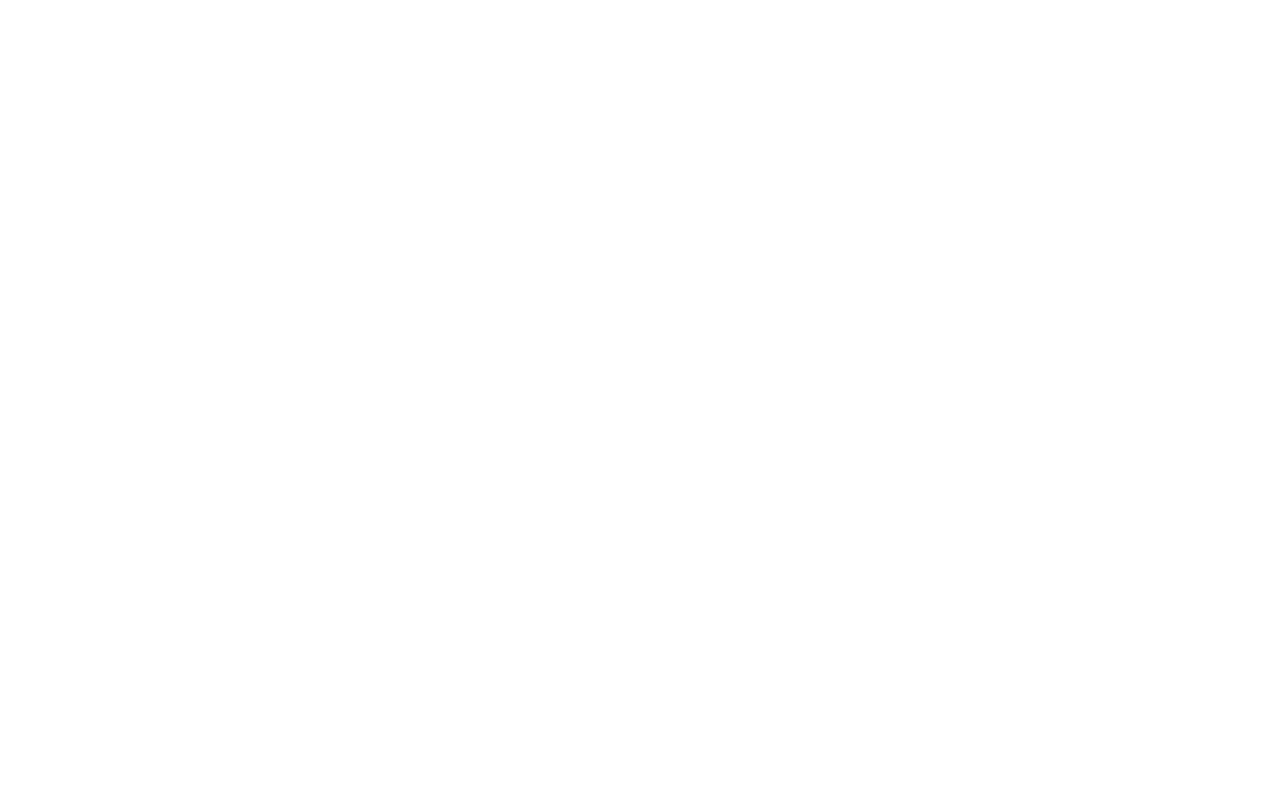
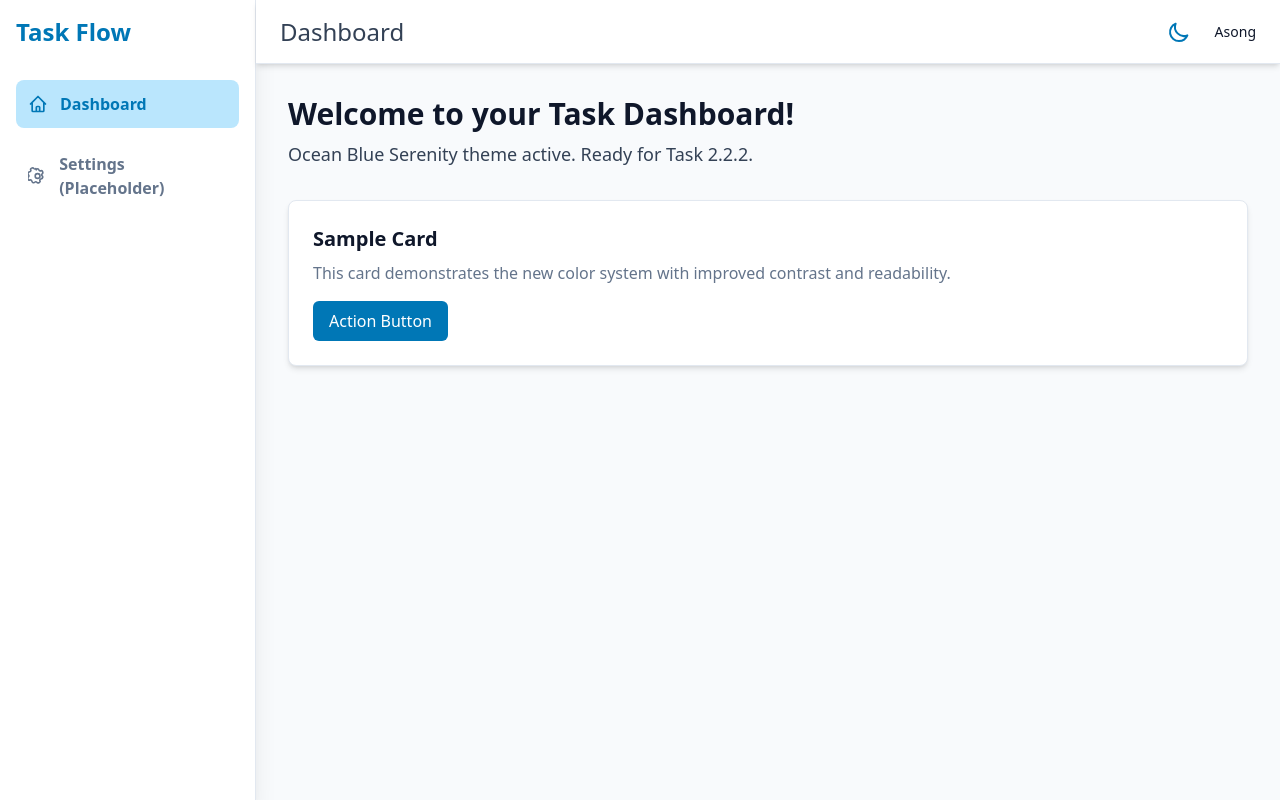
Before and after one commit to CourageAyim/task-manager-app, a Vue app in the folder client/: page /dashboard in a window 1280 px wide. Before the commit this address had no page. Built offline with nearby package versions, Linux system fonts and the light colour scheme.

Commit message:
feat(layout): implement AppLayout component with Ocean Blue palette and working dark mode toggle

```diff
--- /dev/null
+++ b/client/src/components/AppLayout.vue
@@ -0,0 +1,112 @@
+<template>
+  <div class="flex h-screen transition-colors duration-300"
+       :class="[isDark ? 'bg-bg-dark-base' : 'bg-bg-light-base']">
+
+    <!-- Sidebar -->
+    <aside class="w-64 flex-shrink-0 shadow-xl p-4 transition-colors duration-300"
+           :class="[isDark ? 'bg-bg-dark-elevated' : 'bg-bg-light-elevated border-r border-border-light']">
+      <div class="text-2xl font-black mb-8"
+           :class="[isDark ? 'text-accent-primary' : 'text-accent-dark-primary']">
+        Task Flow
+      </div>
+
+      <nav class="space-y-3">
+        <!-- Dashboard Link -->
+        <router-link to="/dashboard"
+          class="flex items-center p-3 font-semibold rounded-lg transition-all duration-150"
+          :class="{
+            'text-accent-primary bg-bg-dark-header': $route.path === '/dashboard' && isDark,
+            'text-accent-dark-primary bg-bg-light-active': $route.path === '/dashboard' && !isDark,
+            'text-text-dark-secondary hover:bg-bg-dark-header hover:text-text-dark-primary': isDark && $route.path !== '/dashboard',
+            'text-text-light-secondary hover:bg-bg-light-hover hover:text-text-light-primary': !isDark && $route.path !== '/dashboard',
+          }"
+        >
+          <svg class="w-5 h-5 mr-3" fill="none" stroke="currentColor" viewBox="0 0 24 24" xmlns="http://www.w3.org/2000/svg">
+            <path stroke-linecap="round" stroke-linejoin="round" stroke-width="2" d="M3 12l2-2m0 0l7-7 7 7M5 10v10a1 1 0 001 1h3m10-11l2 2m-2-2v10a1 1 0 01-1 1h-3m-6 0a1 1 0 001-1v-4a1 1 0 011-1h2a1 1 0 011 1v4a1 1 0 001 1m-6 0h6"></path>
+          </svg>
+          Dashboard
+        </router-link>
+
+        <!-- Settings Link (Placeholder) -->
+        <a href="#"
+           class="flex items-center p-3 font-semibold rounded-lg transition-colors duration-150"
+           :class="[
+             isDark ? 'text-text-dark-tertiary hover:bg-bg-dark-header hover:text-text-dark-secondary' : 'text-text-light-tertiary hover:bg-bg-light-hover hover:text-text-light-secondary'
+           ]">
+          <svg class="w-5 h-5 mr-3" fill="none" stroke="currentColor" viewBox="0 0 24 24" xmlns="http://www.w3.org/2000/svg">
+            <path stroke-linecap="round" stroke-linejoin="round" stroke-width="2" d="M10.325 4.317c.426-1.756 2.924-1.756 3.35 0a1.724 1.724 0 002.573 1.066c1.543-.942 3.33 2.653 1.481 3.975a1.724 1.724 0 00.04 2.515c1.285 1.144.697 3.237-1.702 3.857a1.724 1.724 0 00-1.066 2.573c.942 1.543-2.653 3.33-3.975 1.481a1.724 1.724 0 00-2.515.04c-1.144 1.285-3.237.697-3.857-1.702a1.724 1.724 0 00-2.573-1.066c-1.543.942-3.33-2.653-1.481-3.975a1.724 1.724 0 00-.04-2.515c-1.285-1.144-.697-3.237 1.702-3.857a1.724 1.724 0 001.066-2.573c-.942-1.543 2.653-3.33 3.975-1.481a1.724 1.724 0 002.515-.04z"></path>
+            <path stroke-linecap="round" stroke-linejoin="round" stroke-width="2" d="M15 12a3 3 0 11-6 0 3 3 0 016 0z"></path>
+          </svg>
+          Settings (Placeholder)
+        </a>
+      </nav>
+    </aside>
+
+    <!-- Main Content Area -->
+    <div class="flex flex-col flex-grow">
+
+      <!-- Header -->
+      <header class="h-16 flex items-center justify-between px-6 shadow-md z-10 transition-colors duration-300"
+              :class="[
+                isDark ? 'bg-bg-dark-header text-text-dark-primary border-b border-border-dark' : 'bg-bg-light-header text-text-light-primary border-b border-border-light'
+              ]">
+        <h1 class="text-2xl font-light"
+            :class="[isDark ? 'text-text-dark-secondary' : 'text-text-light-secondary']">
+          Dashboard
+        </h1>
+
+        <div class="flex items-center space-x-4">
+          <!-- Theme Toggle Button -->
+          <button @click="toggleDark"
+                  class="p-2 rounded-full transition-all duration-200"
+                  :class="[
+                    isDark ? 'text-accent-primary hover:bg-bg-dark-base' : 'text-accent-dark-primary hover:bg-bg-light-hover'
+                  ]">
+            <!-- Moon Icon (Light Mode) -->
+            <svg v-if="!isDark" class="w-6 h-6" fill="none" stroke="currentColor" viewBox="0 0 24 24" xmlns="http://www.w3.org/2000/svg">
+              <path stroke-linecap="round" stroke-linejoin="round" stroke-width="2" d="M20.354 15.354A9 9 0 018.646 3.646 9.003 9.003 0 0012 21a9.003 9.003 0 008.354-5.646z"></path>
+            </svg>
+            <!-- Sun Icon (Dark Mode) -->
+            <svg v-else class="w-6 h-6" fill="none" stroke="currentColor" viewBox="0 0 24 24" xmlns="http://www.w3.org/2000/svg">
+              <path stroke-linecap="round" stroke-linejoin="round" stroke-width="2" d="M12 3v1m0 16v1m9-9h-1M4 12H3m15.364 6.364l-.707-.707M6.343 6.343l-.707-.707m12.728 0l-.707.707M6.343 17.657l-.707.707M16 12a4 4 0 11-8 0 4 4 0 018 0z"></path>
+            </svg>
+          </button>
+          <span class="font-medium text-sm"
+                :class="[isDark ? 'text-text-dark-primary' : 'text-text-light-primary']">
+            Asong
+          </span>
+        </div>
+      </header>
+
+      <!-- Main Content -->
+      <main class="flex-grow overflow-auto p-8">
+        <slot></slot>
+      </main>
+    </div>
+  </div>
+</template>
+
+<script setup>
+import { ref, onMounted } from 'vue';
+import { useRoute } from 'vue-router';
+
+const isDark = ref(document.documentElement.classList.contains('dark'));
+
+const toggleDark = () => {
+  isDark.value = !isDark.value;
+  document.documentElement.classList.toggle('dark');
+  localStorage.setItem('theme', isDark.value ? 'dark' : 'light');
+};
+
+onMounted(() => {
+  if (localStorage.getItem('theme') === 'dark' || (!('theme' in localStorage) && window.matchMedia('(prefers-color-scheme: dark)').matches)) {
+    document.documentElement.classList.add('dark');
+    isDark.value = true;
+  } else {
+    document.documentElement.classList.remove('dark');
+    isDark.value = false;
+  }
+});
+
+const $route = useRoute();
+</script>
--- a/client/src/router/index.js
+++ b/client/src/router/index.js
@@ -1,7 +1,7 @@
 import { createRouter, createWebHistory } from 'vue-router'
 import LoginView from '../views/LoginView.vue'
 // import RegisterView from '../views/RegisterView.vue'
-// import DashboardView from '../views/DashboardView.vue'
+import DashboardView from '../views/DashboardView.vue'
 
 const routes = [
   {
@@ -18,12 +18,12 @@
 //     name: 'Register',
 //     component: RegisterView
 //   },
-//   {
-//     path: '/dashboard',
-//     name: 'Dashboard',
-//     component: DashboardView,
-//     // Future step: meta: { requiresAuth: true }
-//   }
+  {
+    path: '/dashboard',
+    name: 'Dashboard',
+    component: DashboardView,
+    // Future step: meta: { requiresAuth: true }
+  }
 ]
 
 const router = createRouter({
--- a/client/src/style.css
+++ b/client/src/style.css
@@ -2,7 +2,6 @@
 @tailwind components;
 @tailwind utilities;
 
-/* Custom global styles */
 * {
   margin: 0;
   padding: 0;
--- a/client/src/views/DashboardView.vue
+++ b/client/src/views/DashboardView.vue
@@ -0,0 +1,41 @@
+<template>
+  <AppLayout>
+    <h2 class="text-3xl font-bold transition-colors duration-300"
+        :class="[isDark ? 'text-text-dark-primary' : 'text-text-light-primary']">
+      Welcome to your Task Dashboard!
+    </h2>
+    <p class="mt-2 text-lg transition-colors duration-300"
+       :class="[isDark ? 'text-text-dark-secondary' : 'text-text-light-secondary']">
+      Ocean Blue Serenity theme active. Ready for Task 2.2.2.
+    </p>
+
+    <!-- Example Card to demonstrate the palette -->
+    <div class="mt-8 p-6 rounded-lg shadow-md transition-colors duration-300"
+         :class="[isDark ? 'bg-bg-dark-elevated' : 'bg-bg-light-elevated border border-border-light']">
+      <h3 class="text-xl font-semibold mb-2"
+          :class="[isDark ? 'text-text-dark-primary' : 'text-text-light-primary']">
+        Sample Card
+      </h3>
+      <p :class="[isDark ? 'text-text-dark-tertiary' : 'text-text-light-tertiary']">
+        This card demonstrates the new color system with improved contrast and readability.
+      </p>
+      <button class="mt-4 px-4 py-2 rounded-md font-medium transition-colors duration-200"
+              :class="[
+                isDark ? 'bg-accent-primary text-bg-dark-base hover:bg-accent-hover' : 'bg-accent-dark-primary text-white hover:bg-accent-dark-secondary'
+              ]">
+        Action Button
+      </button>
+    </div>
+  </AppLayout>
+</template>
+
+<script setup>
+import AppLayout from '../components/AppLayout.vue'
+import { ref, onMounted } from 'vue';
+
+const isDark = ref(false);
+
+onMounted(() => {
+  isDark.value = document.documentElement.classList.contains('dark');
+});
+</script>
--- a/client/tailwind.config.js
+++ b/client/tailwind.config.js
@@ -6,7 +6,49 @@
   ],
   darkMode: 'class',
   theme: {
-    extend: {},
+    extend: {
+      colors: {
+        // Dark Mode Backgrounds
+        'bg-dark-base': '#0a1128',
+        'bg-dark-elevated': '#1a2847',
+        'bg-dark-header': '#162238',
+
+        // Dark Mode Text
+        'text-dark-primary': '#f8fafc',
+        'text-dark-secondary': '#cbd5e1',
+        'text-dark-tertiary': '#94a3b8',
+
+        // Light Mode Backgrounds
+        'bg-light-base': '#f8fafc',
+        'bg-light-elevated': '#ffffff',
+        'bg-light-header': '#ffffff',
+        'bg-light-hover': '#e0f2fe',
+        'bg-light-active': '#bae6fd',
+
+        // Light Mode Text
+        'text-light-primary': '#0f172a',
+        'text-light-secondary': '#334155',
+        'text-light-tertiary': '#64748b',
+
+        // Shared Accents
+        'accent-primary': '#48cae4',
+        'accent-secondary': '#00b4d8',
+        'accent-hover': '#90e0ef',
+        'accent-dark-primary': '#0077b6',
+        'accent-dark-secondary': '#023e8a',
+
+        // Borders
+        'border-light': '#e2e8f0',
+        'border-medium': '#cbd5e1',
+        'border-dark': '#334155',
+
+        // Status Colors
+        'success': '#06d6a0',
+        'warning': '#ffd166',
+        'error': '#ef476f',
+        'info': '#48cae4',
+      }
+    },
   },
   plugins: [],
 }
```
